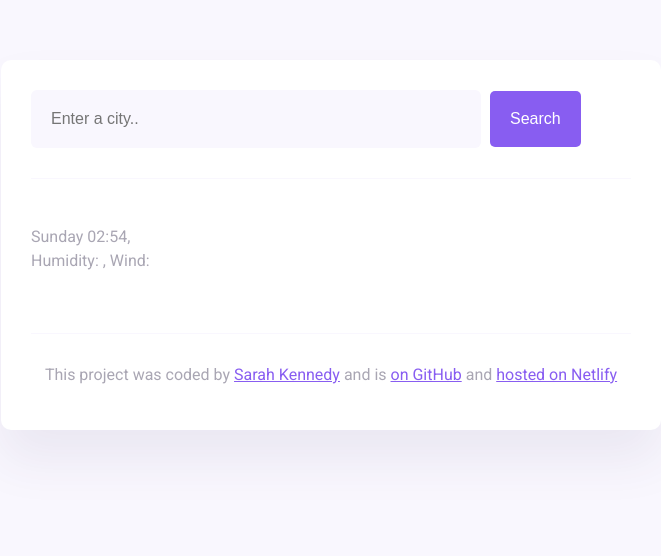
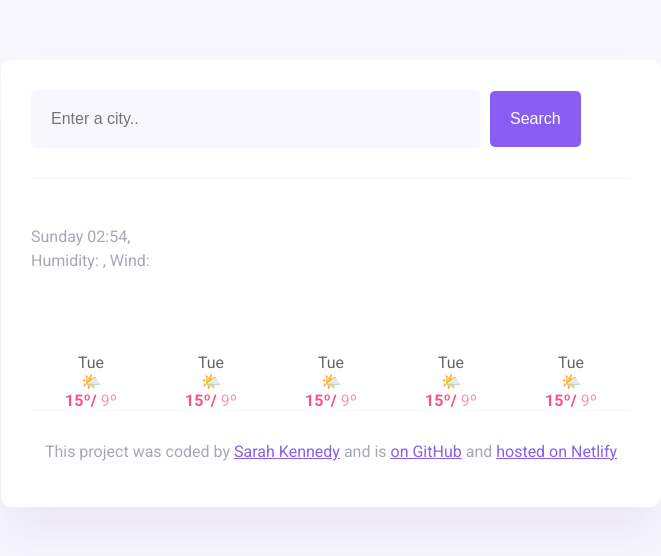
Before and after one commit to SKennedy4123/KennedyWeatherApp, a plain HTML site: page index.html in a window 1280 px wide. Shown: the whole page, without its empty margins (309-970 px from the left). Drawn offline with nearby package versions, Linux system fonts and the light colour scheme; no server answers.

Commit message:
Added html and css for 5 forecast days, icons, and temperature max/min.

```diff
--- a/index.html
+++ b/index.html
@@ -45,6 +45,62 @@
           </div>
         </div>
       </main>
+      <div class="weather-forecast">
+        <div class="weather-forecast-day">
+          <div class="weather-forecast-date">Tue</div>
+          <div class="weather-forecast-icon">🌤️</div>
+          <div class="weather-forecast-temperature">
+            <span class="weather-forecast-temp-max">
+              <strong>15º/</strong>
+            </span>
+            <span class="weather-forecast-temp-min">9º</span>
+          </div>
+        </div>
+
+        <div class="weather-forecast-day">
+          <div class="weather-forecast-date">Tue</div>
+          <div class="weather-forecast-icon">🌤️</div>
+          <div class="weather-forecast-temperature">
+            <span class="weather-forecast-temp-max">
+              <strong>15º/</strong>
+            </span>
+            <span class="weather-forecast-temp-min">9º</span>
+          </div>
+        </div>
+
+        <div class="weather-forecast-day">
+          <div class="weather-forecast-date">Tue</div>
+          <div class="weather-forecast-icon">🌤️</div>
+          <div class="weather-forecast-temperature">
+            <span class="weather-forecast-temp-max">
+              <strong>15º/</strong>
+            </span>
+            <span class="weather-forecast-temp-min">9º</span>
+          </div>
+        </div>
+
+        <div class="weather-forecast-day">
+          <div class="weather-forecast-date">Tue</div>
+          <div class="weather-forecast-icon">🌤️</div>
+          <div class="weather-forecast-temperature">
+            <span class="weather-forecast-temp-max">
+              <strong>15º/</strong>
+            </span>
+            <span class="weather-forecast-temp-min">9º</span>
+          </div>
+        </div>
+
+        <div class="weather-forecast-day">
+          <div class="weather-forecast-date">Tue</div>
+          <div class="weather-forecast-icon">🌤️</div>
+          <div class="weather-forecast-temperature">
+            <span class="weather-forecast-temp-max">
+              <strong>15º/</strong>
+            </span>
+            <span class="weather-forecast-temp-min">9º</span>
+          </div>
+        </div>
+      </div>
       <footer>
         <p>
           This project was coded by
--- a/src/styles.css
+++ b/src/styles.css
@@ -90,6 +90,28 @@ main {
     top: -38px;
 }
 
+.weather-forecast {
+    margin-top: 20px;
+    text-align: center;
+    display: flex;
+    justify-content: space-around;
+   }
+
+.weather-forecast-date {
+    font-size: 16px;
+    opacity: 0.6;
+}
+
+.weather-forecast-temp-max {
+font-size: 16px;
+color: #f65282;
+}
+
+.weather-forecast-temp-min {
+color: #f65282;
+opacity: 0.6;
+}
+
 footer {
     border-top: 1px solid #f9f7fe;
     text-align: center;
```
